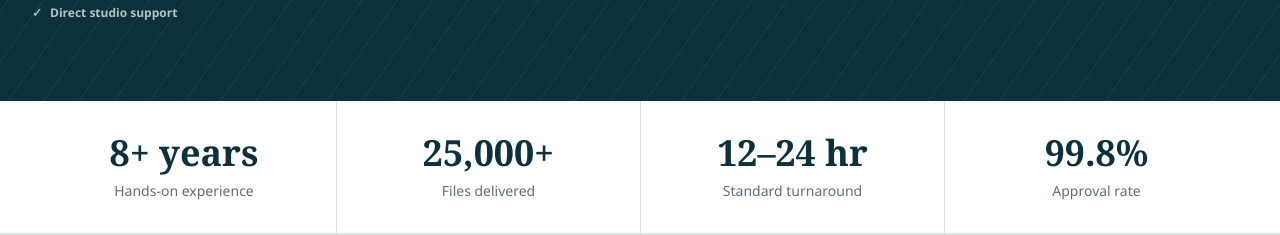
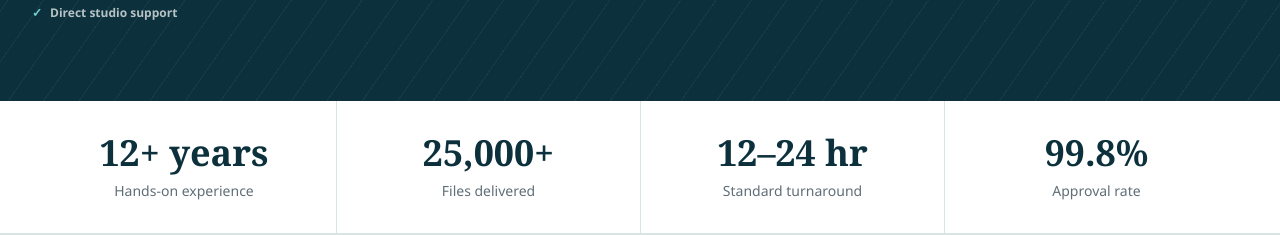
Before and after one commit to nisarhali2022/trustitched-v1, a Next.js app: page / in a window 1280 px wide. Shown: the part 880-1115 px from the top of the page. Built offline with nearby package versions, Linux system fonts and the light colour scheme.

Commit message:
change year date

```diff
--- a/src/app/embroidery-digitizing/page.js
+++ b/src/app/embroidery-digitizing/page.js
@@ -21,7 +21,7 @@ const embroideryImages = {
 };
 
 const metrics = [
-  ["8+ years", "Hands-on experience"],
+  ["12+  years", "Hands-on experience"],
   ["25,000+", "Files delivered"],
   ["12–24 hr", "Standard turnaround"],
   ["99.8%", "Approval rate"],
--- a/src/app/page.js
+++ b/src/app/page.js
@@ -33,7 +33,7 @@ const homeImages = {
 };
 
 const metrics = [
-  ["8+ years", "Hands-on experience"],
+  ["12+ years", "Hands-on experience"],
   ["25,000+", "Files delivered"],
   ["12–24 hr", "Standard turnaround"],
   ["99.8%", "Approval rate"],
```
